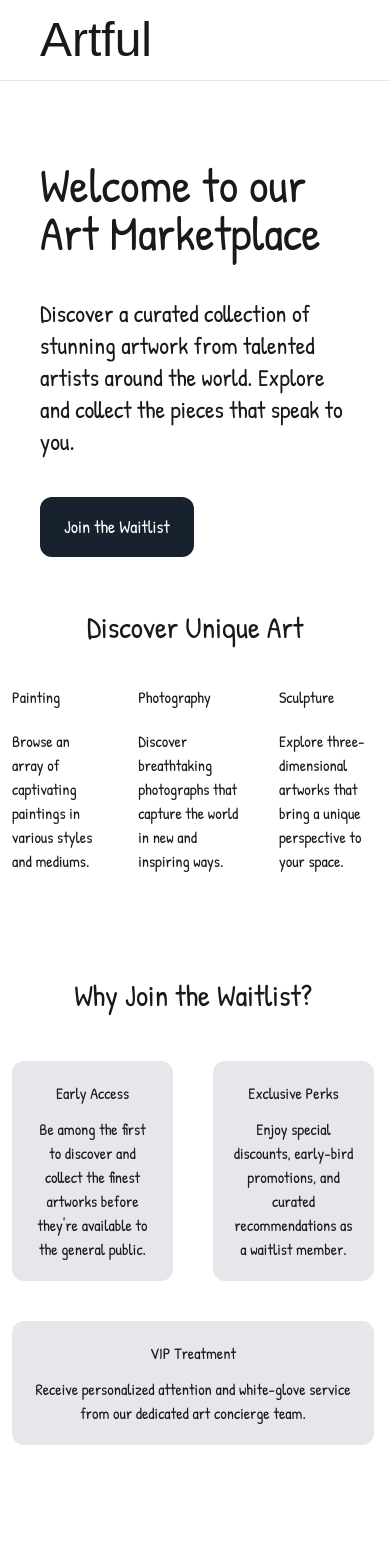
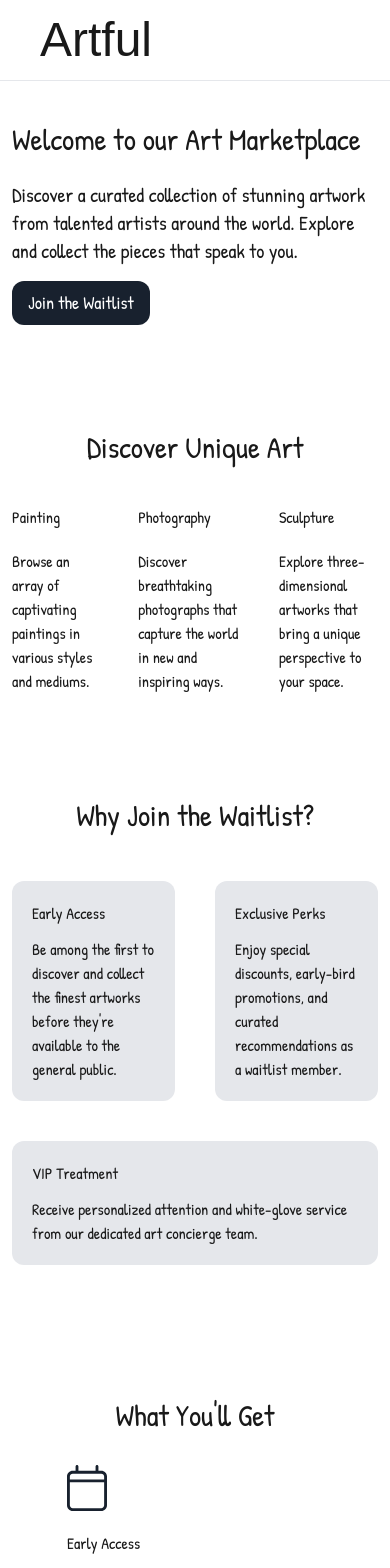
Before and after one commit to Goketech/Artful-web, a Next.js app: page / in a window 390 px wide. Shown: the top 1568 px of the page. Built offline with nearby package versions, Linux system fonts and the light colour scheme; a web font is replaced by a local one.

Commit message:
fix mobile layout

```diff
--- a/components/Contact.tsx
+++ b/components/Contact.tsx
@@ -11,7 +11,7 @@ const Contact = () => {
   };
 
   return (
-    <div className="flex gap-40 p-10 md:p-0 mt-5 md:mt-0 max-w-7xl 2xl:mx-auto 2xl:px-8">
+    <div className="flex gap-40 p-3 md:p-0 mt-5 md:mt-0 max-w-7xl 2xl:mx-auto 2xl:px-8">
       <div className='hidden md:block w-1/3'>
         <Image src="/contact.jpg" alt="contact" width={800} height={400} />
       </div>
--- a/components/Discover.tsx
+++ b/components/Discover.tsx
@@ -1,7 +1,7 @@
 
 const Discover = () => {
   return (
-    <div className="flex flex-col justify-center items-center p-3 md:p-20 font-patrick max-w-7xl 2xl:mx-auto 2xl:px-8">
+    <div className="flex flex-col mt-20 justify-center items-center p-3 md:p-20 font-patrick max-w-7xl 2xl:mx-auto 2xl:px-8">
         <h2 className="text-3xl">Discover Unique Art</h2>
         <div className="flex gap-10 mt-10">
             <div className="max-w-64 text-base md:text-xl">
--- a/components/Hero.tsx
+++ b/components/Hero.tsx
@@ -26,10 +26,10 @@ const Hero = () => {
                     />
                 </motion.div>
             </div>
-            <div className="w-full md:w-1/2 pt-20 md:pt-20 p-10 md:p-20 font-patrick flex flex-col">
-                <h1 className="text-5xl mb-4">Welcome to our Art Marketplace</h1>
-                <p className='text-2xl mt-6'>Discover a curated collection of stunning artwork from talented artists around the world. Explore and collect the pieces that speak to you.</p>
-                <Link target="_blank" href='https://tally.so/r/nG12oO'><motion.button className='mt-10 px-6 text-white text-lg py-4 rounded-xl bg-[#18212E]' variants={buttonVariants}
+            <div className="w-full md:w-1/2 pt-10 md:pt-20 p-3 md:p-20 font-patrick flex flex-col">
+                <h1 className="text-3xl md:text-5xl mb-2 md:mb-4">Welcome to our Art Marketplace</h1>
+                <p className=' text-xl md:text-2xl mt-4 md:mt-6'>Discover a curated collection of stunning artwork from talented artists around the world. Explore and collect the pieces that speak to you.</p>
+                <Link target="_blank" href='https://tally.so/r/nG12oO'><motion.button className='mt-4 md:mt-10 px-4 md:px-6 text-white text-lg py-2 md:py-4 rounded-xl bg-[#18212E]' variants={buttonVariants}
                     whileHover="hover">Join the Waitlist</motion.button></Link>
             </div>
         </div>
--- a/components/Waitlist.tsx
+++ b/components/Waitlist.tsx
@@ -9,11 +9,11 @@ const Waitlist = () => {
   };
 
   return (
-    <div className='flex justify-between mt-5 md:mt-0 md:mt-20 p-10 md:p-0 max-w-7xl 2xl:mx-auto 2xl:px-8'>
+    <div className='flex justify-between md:mt-5 md:mt-0 md:mt-20 p-3 md:p-0 max-w-7xl 2xl:mx-auto 2xl:px-8'>
       <div className='flex flex-col justify-center font-patrick items-start md:p-20'>
-        <p className='text-3xl md:text-5xl mb-10'>Sign Up for the Waitlist</p>
-        <Link target="_blank" href='https://tally.so/r/nG12oO'><motion.button className='mt-10 px-6 text-white text-lg py-4 rounded-xl bg-[#18212E]' variants={buttonVariants}
-          whileHover="hover">Join the Waitlist</motion.button></Link>
+        <p className='text-3xl md:text-5xl mb-5 md:mb-10'>Sign Up for the Waitlist</p>
+        <Link target="_blank" href='https://tally.so/r/nG12oO'><motion.button className='mt-4 md:mt-10 px-4 md:px-6 text-white text-lg py-2 md:py-4 rounded-xl bg-[#18212E]' variants={buttonVariants}
+                    whileHover="hover">Join the Waitlist</motion.button></Link>
       </div>
       <div className='hidden md:block w-1/3'>
         <Image src="/waitlist.jpg" alt="Waitlist" width={800} height={400} />
--- a/components/What.tsx
+++ b/components/What.tsx
@@ -3,8 +3,8 @@ import Image from "next/image"
 const What = () => {
   return (
     <div className="mt-20 p-10 md:p-20 font-patrick max-w-7xl 2xl:mx-auto 2xl:px-8">
-        <h2 className="text-3xl mb-8 md:mb-12">What You&apos;ll Get</h2>
-        <div className="flex gap-10 md:gap-20 text-base md:text-xl">
+        <h2 className="text-3xl mb-8 md:mb-12 text-center md:text-left">What You&apos;ll Get</h2>
+        <div className="flex flex-col md:flex-row gap-10 md:gap-20 text-base md:text-xl items-center">
             <div className="max-w-64">
                 <Image src="/calendar.svg" alt="calendar" width={80} height={60} className="w-10 md:w-20 h-auto" />
                 <p className="mt-5 mb-3">Early Access</p>
--- a/components/Why.jsx
+++ b/components/Why.jsx
@@ -3,9 +3,9 @@ import Image from 'next/image';
 const Why = () => {
   return (
     <div className="flex justify-between mt-20 font-patrick max-w-7xl 2xl:mx-auto 2xl:px-8">
-      <div className='p-3 md:p-10 text-center md:text-left pr-4'>
+      <div className='p-3 md:p-10 text-center md:text-left md:pr-4'>
         <h2 className='text-3xl mb-12'>Why Join the Waitlist?</h2>
-        <div className='grid grid-cols-2 text-base md:text-xl gap-10'>
+        <div className='grid grid-cols-2 text-base md:text-xl gap-10 text-left'>
           <div className='bg-gray-200 max-w-64 p-5 rounded-xl'>
             <p className="mb-3">Early Access</p>
             <span>
```
